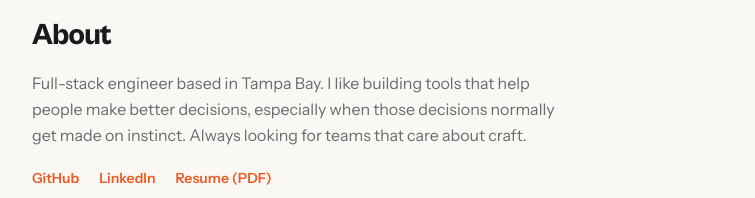
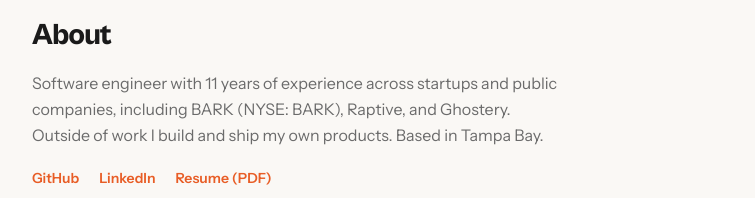
Before and after one commit to jonathan-c/castillo-j-portfolio, a Next.js app: page / in a window 1280 px wide. Shown: the part 3974-4172 px from the top of the page, without its empty margins (262-1017 px from the left). Built offline with nearby package versions, Linux system fonts and the light colour scheme.

Commit message:
copy: rewrite About section with real experience and company names

```diff
--- a/app/page.tsx
+++ b/app/page.tsx
@@ -38,9 +38,9 @@
           About
         </h2>
         <p className="text-base text-muted leading-relaxed max-w-[540px] mb-5">
-          Full-stack engineer based in Tampa Bay. I like building tools that help
-          people make better decisions, especially when those decisions normally
-          get made on instinct. Always looking for teams that care about craft.
+          Software engineer with 11 years of experience across startups and
+          public companies, including BARK (NYSE: BARK), Raptive, and Ghostery.
+          Outside of work I build and ship my own products. Based in Tampa Bay.
         </p>
         <div className="flex flex-wrap gap-5">
           <OutboundLink
```
